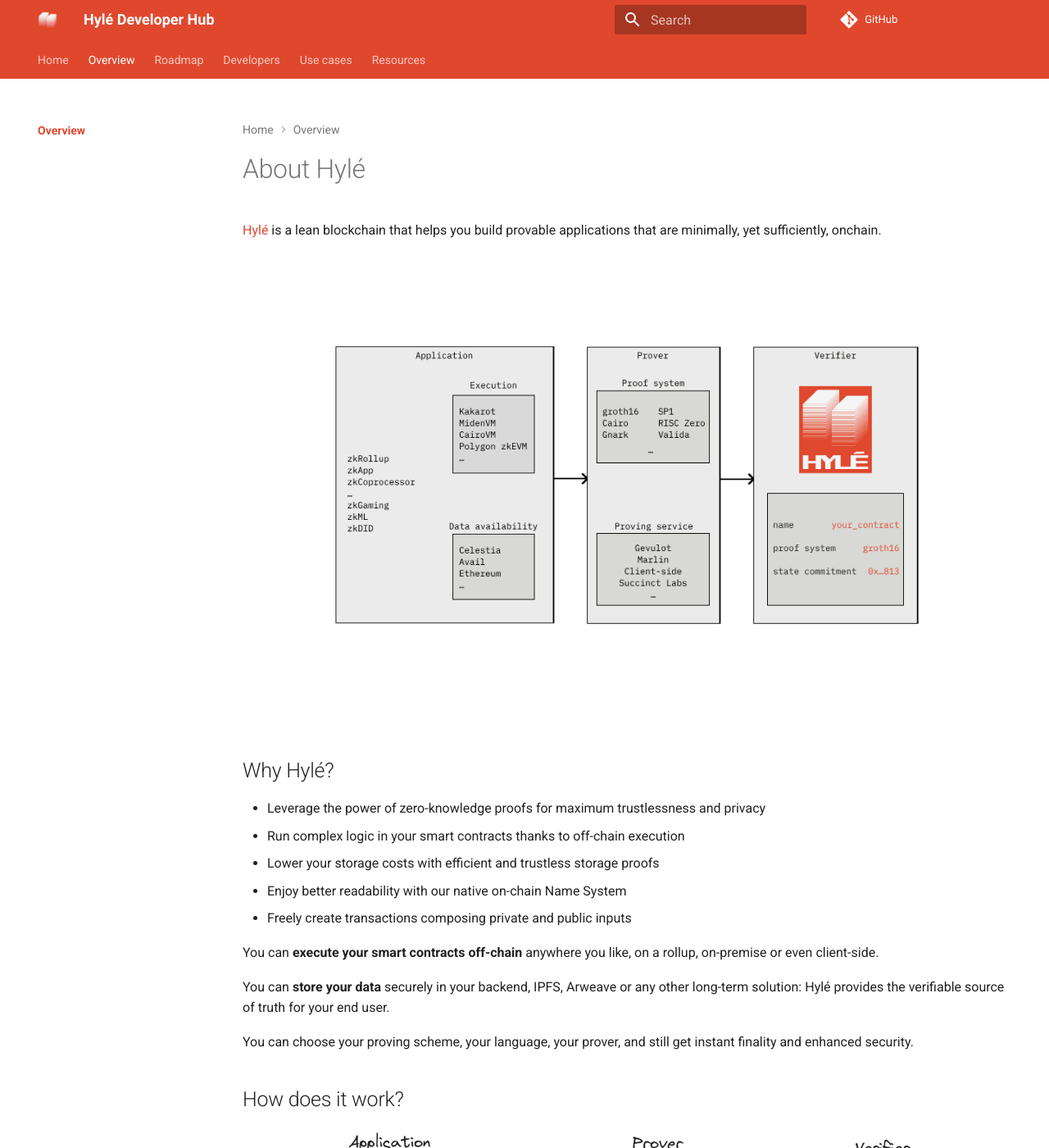
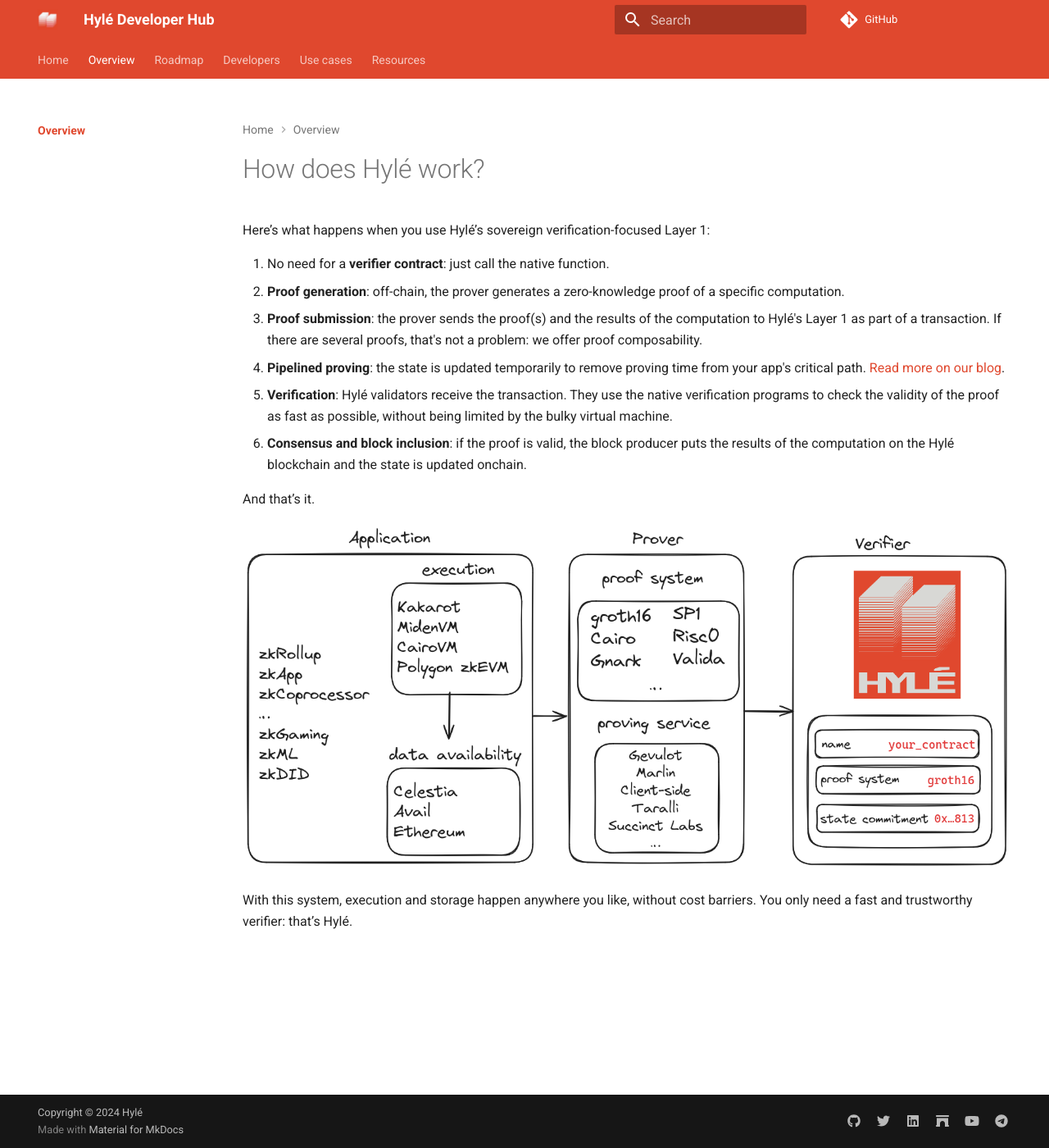
Before and after one commit to Hyle-org/devhub-hyle, an MkDocs documentation site: the page built from docs/overview/index.md, in a window 1280 px wide and 1400 px high. Shown: the whole window at 82% size. Built offline with MkDocs 1.6.1 and Material for MkDocs 9.7.7, drawn with Linux system fonts in a browser that asks for light colours; comment, search, counter and statistics services are not loaded; some of the changed text lies outside the part shown.

Commit message:
removed redundancy

```diff
--- a/docs/overview/index.md
+++ b/docs/overview/index.md
@@ -2,31 +2,9 @@
 title: Hylé overview
 ---
 
-# About Hylé
+# How does Hylé work?
 
-[Hylé](https://www.hyle.eu/) is a lean blockchain that helps you build provable applications that are minimally, yet sufficiently, onchain.
-
-![diagram of a zero knowledge proof, hyle does settlement and consensus but not execution and storage](..\assets\img\hyle-main-diagram.jpg)
-
-## Why Hylé?
-
-- Leverage the power of zero-knowledge proofs for maximum trustlessness and privacy
-- Run complex logic in your smart contracts thanks to off-chain execution
-- Lower your storage costs with efficient and trustless storage proofs
-- Enjoy better readability with our native on-chain Name System
-- Freely create transactions composing private and public inputs
-
-You can **execute your smart contracts off-chain** anywhere you like, on a rollup, on-premise or even client-side.
-
-You can **store your data** securely in your backend, IPFS, Arweave or any other long-term solution: Hylé provides the verifiable source of truth for your end user.
-
-You can choose your proving scheme, your language, your prover, and still get instant finality and enhanced security.
-
-## How does it work?
-
-![Diagram of the different steps coming before Hylé settlement. The diagram is in three parts. The first part, titled Application, includes the use cases (zkRollup, zkApp, zkCoprocessor, zkGaming, zkML, zkDID, and so on). Then it shows execution (via Kakarot, MidenVM, CairoVM, Polygon zkEVM) and data availability (Celestia, Avail, Ethereum). The second part of the diagram is the Prover, with the proof system (groth16, SP1, Cairo, Risc0, Gnark, Valida) and the proving service (Gevulot, client-side, Taralli, Succinct Labs). The third part is the Verifier, Hylé, which only stocks the name of the contract, the proof system and the state commitment.](../assets/img/main-diagram-large-detailed.png)
-
-Using Hylé’s sovereign verification-focused Layer 1, here’s what happens:
+Here’s what happens when you use Hylé’s sovereign verification-focused Layer 1:
 
 1. No need for a **verifier contract**: just call the native function.
 1. **Proof generation**: off-chain, the prover generates a zero-knowledge proof of a specific computation.
@@ -37,6 +15,6 @@
 
 And that’s it.
 
+![Diagram of the different steps coming before Hylé settlement. The diagram is in three parts. The first part, titled Application, includes the use cases (zkRollup, zkApp, zkCoprocessor, zkGaming, zkML, zkDID, and so on). Then it shows execution (via Kakarot, MidenVM, CairoVM, Polygon zkEVM) and data availability (Celestia, Avail, Ethereum). The second part of the diagram is the Prover, with the proof system (groth16, SP1, Cairo, Risc0, Gnark, Valida) and the proving service (Gevulot, client-side, Taralli, Succinct Labs). The third part is the Verifier, Hylé, which only stocks the name of the contract, the proof system and the state commitment.](../assets/img/main-diagram-large-detailed.png)
+
 With this system, execution and storage happen anywhere you like, without cost barriers. You only need a fast and trustworthy verifier: that’s Hylé.
-
-For more information, [check out our website](https://hyle.eu).
```
